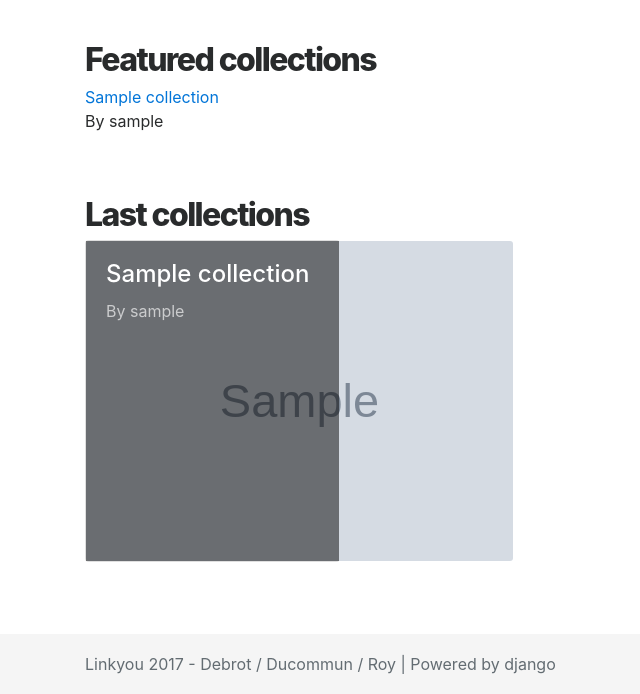
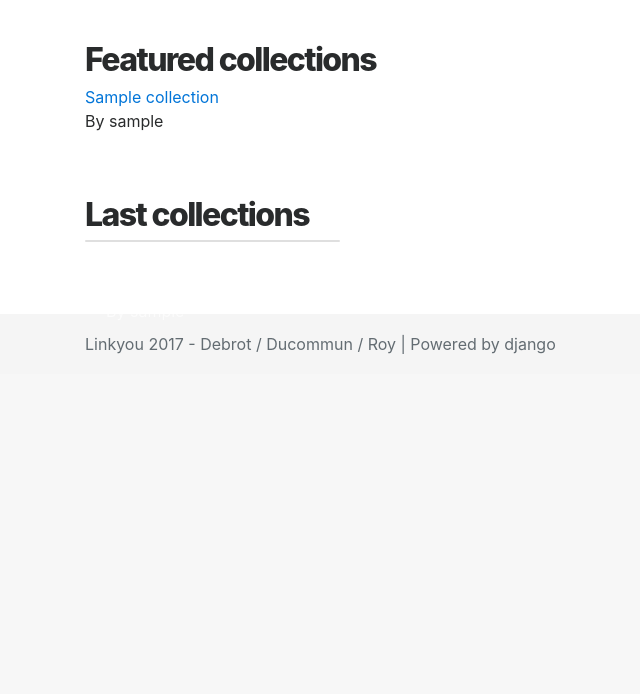
Before and after one commit to HE-Arc/LinkYou, a Django app: page / in a window 1280 px wide. Shown: the part 452-1146 px from the top of the page, without its empty margins (0-640 px from the left). After the commit the page ends 806 px from the top, so only its background shows below. Run offline with Django 3.2, Linux system fonts and the light colour scheme; tables that the repository leaves empty hold one stand-in row (values such as "Sample post"); grey boxes marked "Sample" are stand-in pictures; some libraries are stand-ins or nearby versions.

Commit message:
Quick fix homepage for testing this huge mess on the develop branch

```diff
--- a/linkyouapp/templates/home.html
+++ b/linkyouapp/templates/home.html
@@ -55,7 +55,7 @@
         <div class="col-md-6 mb-4">
           <div class="card card-inverse">
             <a href="{% url "collection_detail" c.slug c.pk%}">
-            <img class="card-img" src="{{c.image.url}}" alt="Card image">
+            <!-- <img class="card-img" src="" alt="Card image"> -->
             <div class="card-img-filter">
               <div class="card-img-overlay">
                 <h4 class="card-title">{{c.name}}</h4>
```
